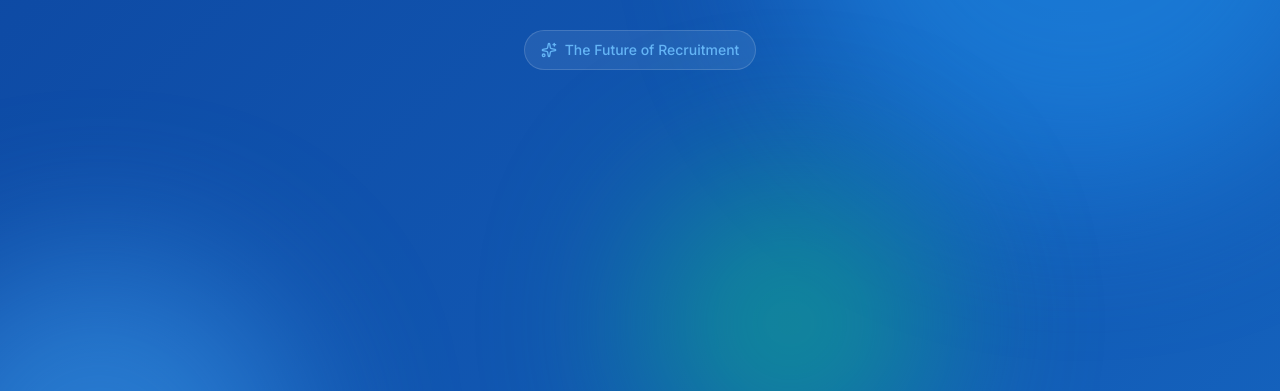
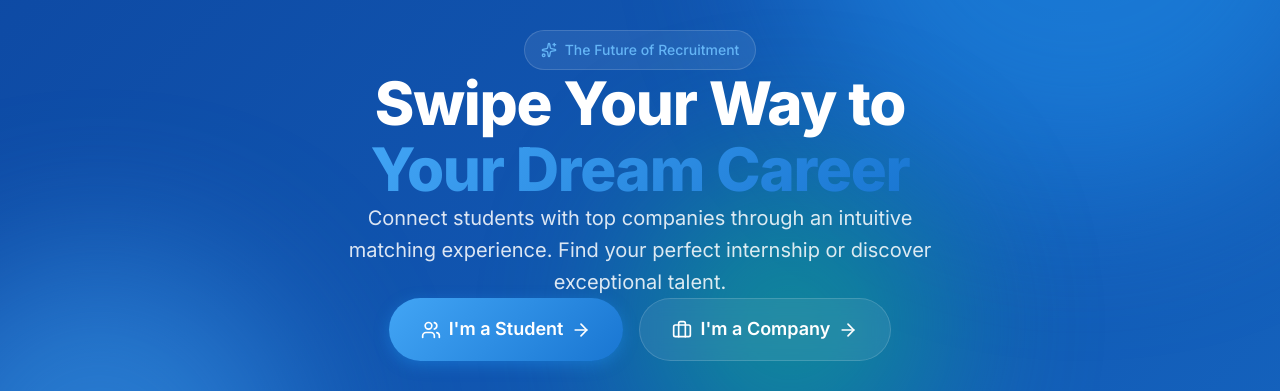
Before and after one commit to zied1fatnassi/MATCHOP, a React (Vite) app: page / in a window 1280 px wide. Shown: the part 266-657 px from the top of the page. Built offline with nearby package versions, Linux system fonts and the light colour scheme; no server answers.

Commit message:
fix: remove animations from Landing page to fix invisible text issue

```diff
--- a/src/pages/Landing.jsx
+++ b/src/pages/Landing.jsx
@@ -26,21 +26,21 @@ function Landing() {
                         <Logo size="large" showText={false} animated={true} />
                     </div>
 
-                    <div className="hero-badge animate-fade-in">
+                    <div className="hero-badge">
                         <Sparkles size={16} />
                         <span>{t('landing.badge')}</span>
                     </div>
 
-                    <h1 className="hero-title animate-slide-up">
+                    <h1 className="hero-title">
                         {t('landing.heroTitle')}<br />
                         <span className="gradient-text">{t('landing.heroHighlight')}</span>
                     </h1>
 
-                    <p className="hero-subtitle animate-slide-up" style={{ animationDelay: '0.1s' }}>
+                    <p className="hero-subtitle">
                         {t('landing.heroSubtitle')}
                     </p>
 
-                    <div className="hero-cta animate-slide-up" style={{ animationDelay: '0.2s' }}>
+                    <div className="hero-cta">
                         <Link to="/student/signup" className="btn btn-primary btn-lg">
                             <Users size={20} />
                             {t('landing.ctaStudent')}
@@ -53,7 +53,7 @@ function Landing() {
                         </Link>
                     </div>
 
-                    <div className="hero-stats animate-fade-in" style={{ animationDelay: '0.4s' }}>
+                    <div className="hero-stats">
                         <div className="stat-item">
                             <span className="stat-number">10K+</span>
                             <span className="stat-label">{t('landing.statsStudents')}</span>
```
